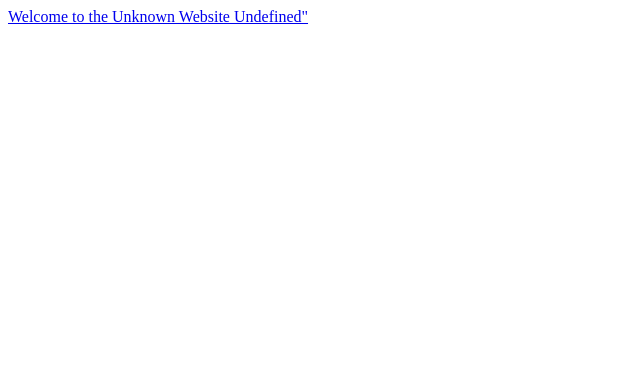
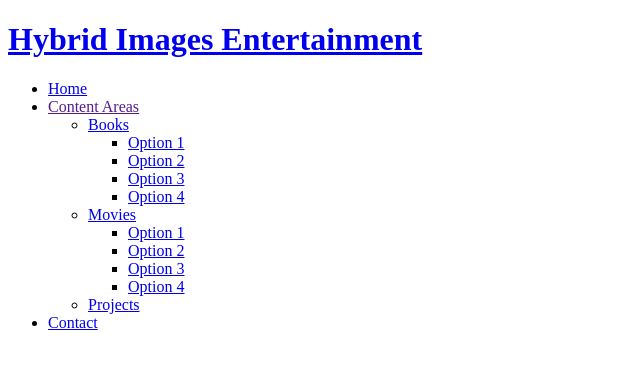
Before and after one commit to boggs2louky/CL_VScode_Webpage, a plain HTML site: page index.html in a window 1280 px wide. Shown: the whole page, without its empty margins (0-640 px from the left). Drawn offline with Linux system fonts and the light colour scheme.

Commit message:
index html updated

```diff
--- a/index.html
+++ b/index.html
@@ -11,10 +11,36 @@
         <body>
 
             <!-- Header -->
-                <header id="header">
-                    <div class="logo"><a href="#">Welcome to the Unknown Website Undefined"</a></div>
-                </header>
+            <header id="header" class="skel-layers-fixed">
+                <h1><a href="index.html"><span>Hybrid Images Entertainment</span></a></h1>
+				<nav id="nav">
+					<ul>
+						<li><a href="index.html">Home</a></li>
+						<li>
+							<a href="" class="icon fa-angle-down">Content Areas</a>
+							<ul>
+								<li><a href="books.html">Books</a></li>
+                                <ul>
+                                    <li><a href="#">Option 1</a></li>
+                                    <li><a href="#">Option 2</a></li>
+                                    <li><a href="#">Option 3</a></li>
+                                    <li><a href="#">Option 4</a></li>
+                                </ul>
+								<li><a href="movies.html">Movies</a></li>
+                                <ul>
+                                    <li><a href="#">Option 1</a></li>
+                                    <li><a href="#">Option 2</a></li>
+                                    <li><a href="#">Option 3</a></li>
+                                    <li><a href="#">Option 4</a></li>
+                                </ul>
+								<li><a href="contact.html">Projects</a></li>
+							</ul>
+						</li>
+						<li><a href="contact.html">Contact</a></li>
+					</ul>
+				</nav>
 
-                <!-- Main -->
+
+            <!-- Main -->
         </body>
 </html>
```
